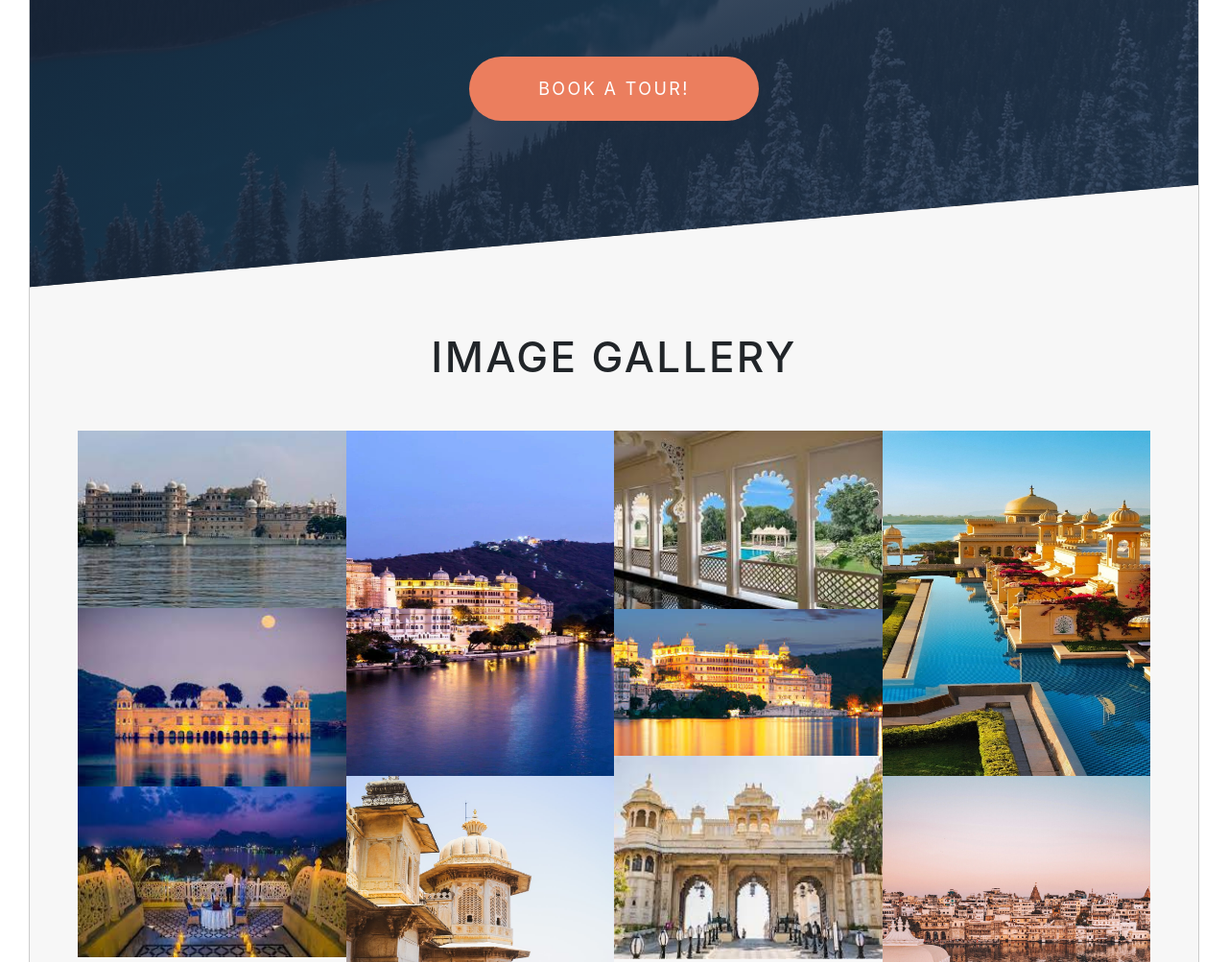
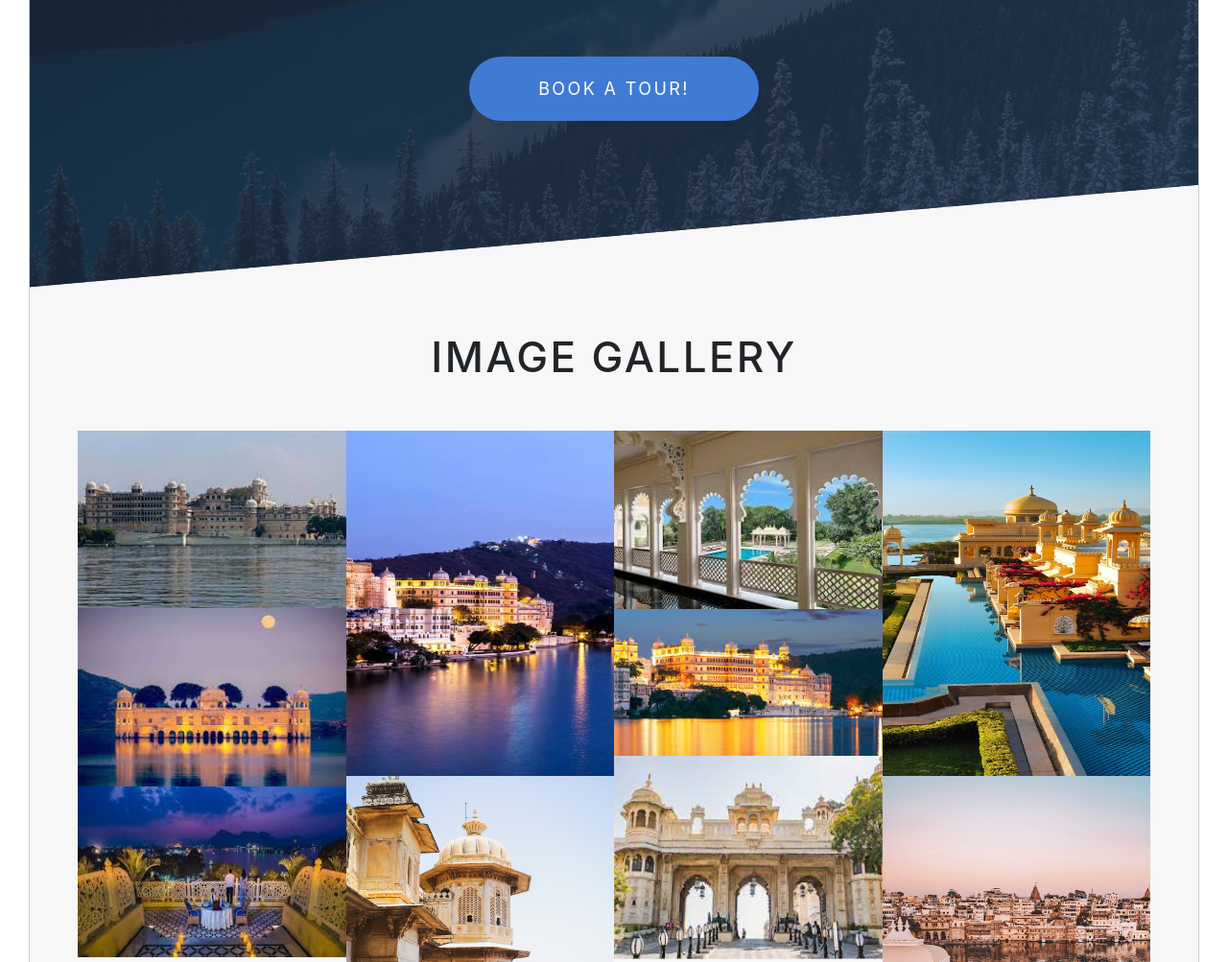
Before and after one commit to imshubsoni/Landing-Page, a plain HTML site: page index.html in a window 1280 px wide. Shown: the part 2209-3212 px from the top of the page at 96% size. Drawn offline with nearby package versions, Linux system fonts and the light colour scheme; files that its build step writes are made by us from their sources; a web font is replaced by a local one.

Commit message:
SCSS file updates
Button's color changed.

```diff
--- a/assets/sass/_tour.scss
+++ b/assets/sass/_tour.scss
@@ -114,7 +114,7 @@
     border: none;
     cursor: pointer;
     color: #FFF;
-    background-color: #EB7E5E;
+    background-color: #3F7BD4;
     letter-spacing: 2.4px;
 }
 
```
